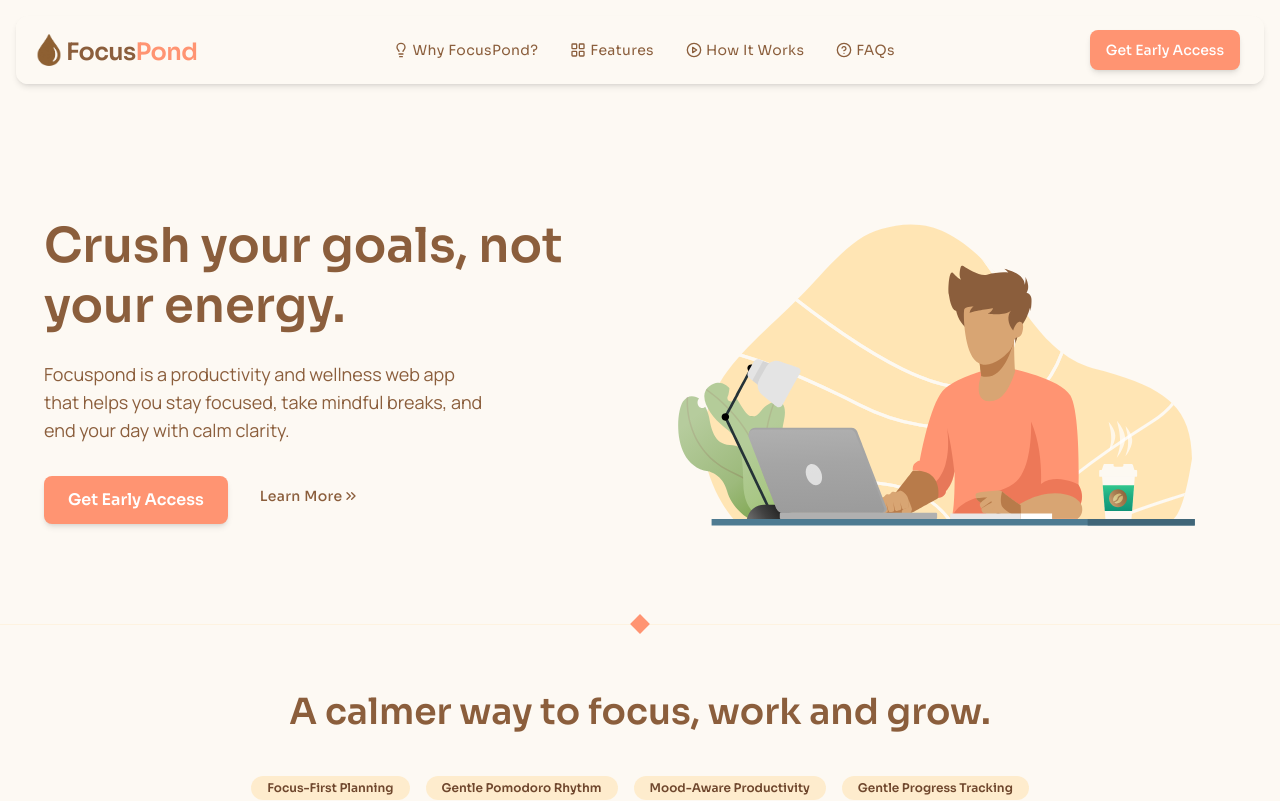
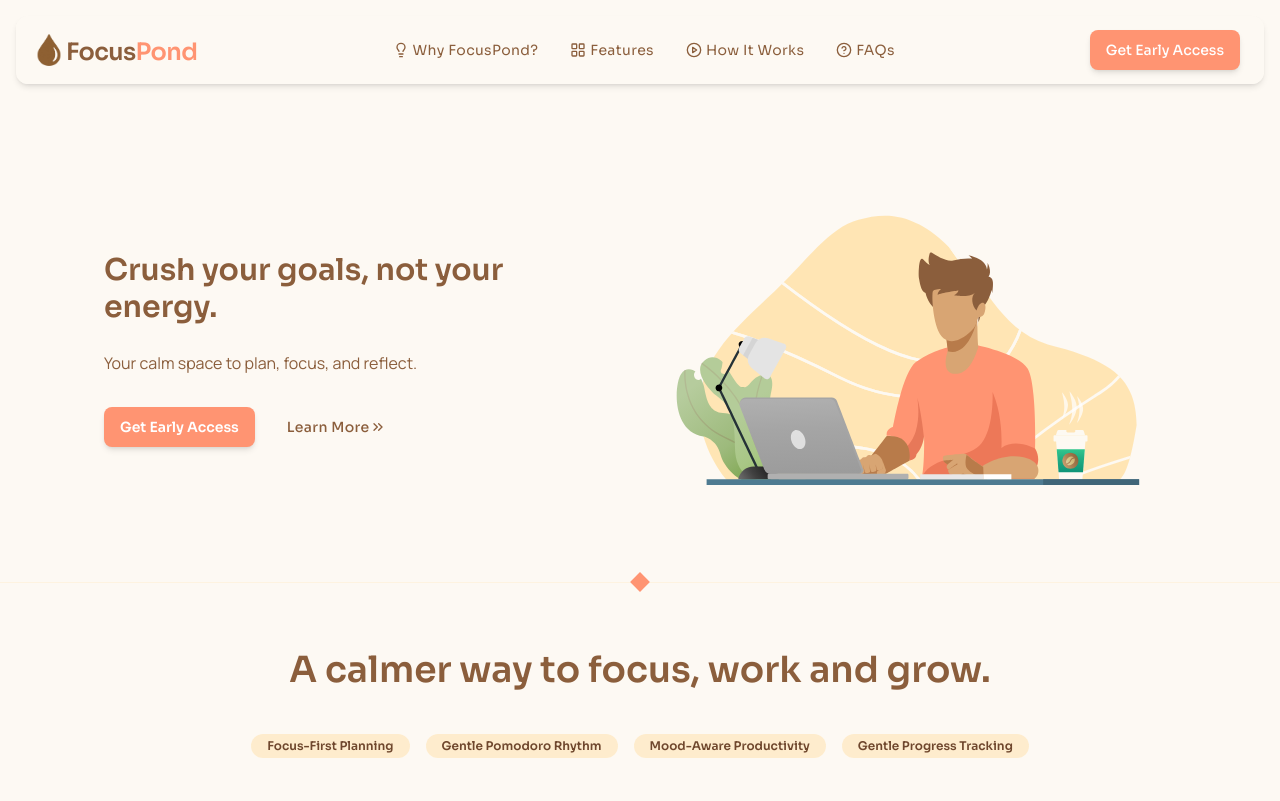
Before and after one commit to liannmaka/Focuspond, a Next.js app: page / in a window 1280 px wide. Shown: the top 801 px of the page. Built offline with nearby package versions, Linux system fonts and the light colour scheme.

Commit message:
chore: testing

```diff
--- a/src/app/(landing-page)/_components/Hero.tsx
+++ b/src/app/(landing-page)/_components/Hero.tsx
@@ -18,10 +18,11 @@ const Hero = () => {
   }, [animationItem]);
 
   return (
-    <section className="hero-section-wrapper content-center pb-5 md:pb-0">
+    // remove the px-26 below
+    <section className="hero-section-wrapper content-center pb-5 md:pb-0 px-26">
       <div className="grid lg:grid-cols-2 lg:gap-12 gap-4 items-center">
         {/* Text Section */}
-        <div>
+        {/* <div>
           <h1>Crush your goals, not your energy.</h1>
           <p className="font-manrope mt-6 text-base sm:text-lg max-w-md">
             Focuspond is a productivity and wellness web app that helps you stay
@@ -31,6 +32,40 @@ const Hero = () => {
             <Button
               href="/waitlist"
               size="lg"
+              aria-label="Sign up for FocusPond"
+              className="relative overflow-hidden font-semibold group"
+            >
+              <span className="relative z-10">Get Early Access</span>
+              <span className="absolute inset-0 animate-shimmer bg-linear-to-r from-transparent to-transparent opacity-0 group-hover:opacity-100 transition-opacity duration-300" />
+            </Button>
+
+            <div className="hidden sm:block">
+              <Button
+                variant="ghost"
+                href="#benefits"
+                size="sm"
+              >
+                <div className="inline-flex group font-medium hover:underline tracking-wide">
+                  <span>Learn More</span>
+                  <ChevronsRight
+                    aria-hidden="true"
+                    className="size-4 self-center group-hover:translate-x-0.5 will-change-transform transition-transform duration-300"
+                  />
+                </div>
+              </Button>
+            </div>
+          </div>
+        </div> */}
+
+        {/* reverse this */}
+        <div>
+          <h1 className="text-3xl">Crush your goals, not your energy.</h1>
+          <p className="font-manrope mt-6 text-base max-w-md">
+           Your calm space to plan, focus, and reflect.         </p>
+          <div className="mt-8 flex sm:space-x-4">
+            <Button
+              href="/waitlist"
+              size="sm"
               aria-label="Sign up for FocusPond"
               className="relative overflow-hidden font-semibold group"
             >
--- a/src/app/layout.tsx
+++ b/src/app/layout.tsx
@@ -63,7 +63,7 @@ export const metadata: Metadata = {
     siteName: "Focuspond",
     images: [
       {
-        url: "https://focuspond.vercel.app/hero-preview.png",
+        url: "https://focuspond.vercel.app/herro.png",
         width: 1200,
         height: 627,
         alt: "Focuspond social preview card",
@@ -76,7 +76,7 @@ export const metadata: Metadata = {
     title: "Focuspond ~ Your calm space to plan, focus, and reflect.",
     description:
       "Focuspond is a mindful productivity space that helps you plan your day, focus deeply, take mindful breaks, and end with calm reflection ~ all in one quiet flow.",
-    images: ["https://focuspond.vercel.app/hero-preview.png"],
+    images: ["https://focuspond.vercel.app/herro.png"],
     creator: "@filix_lillyann",
   },
   icons: {
```
Also changed, not shown: public/herro.png (added).
